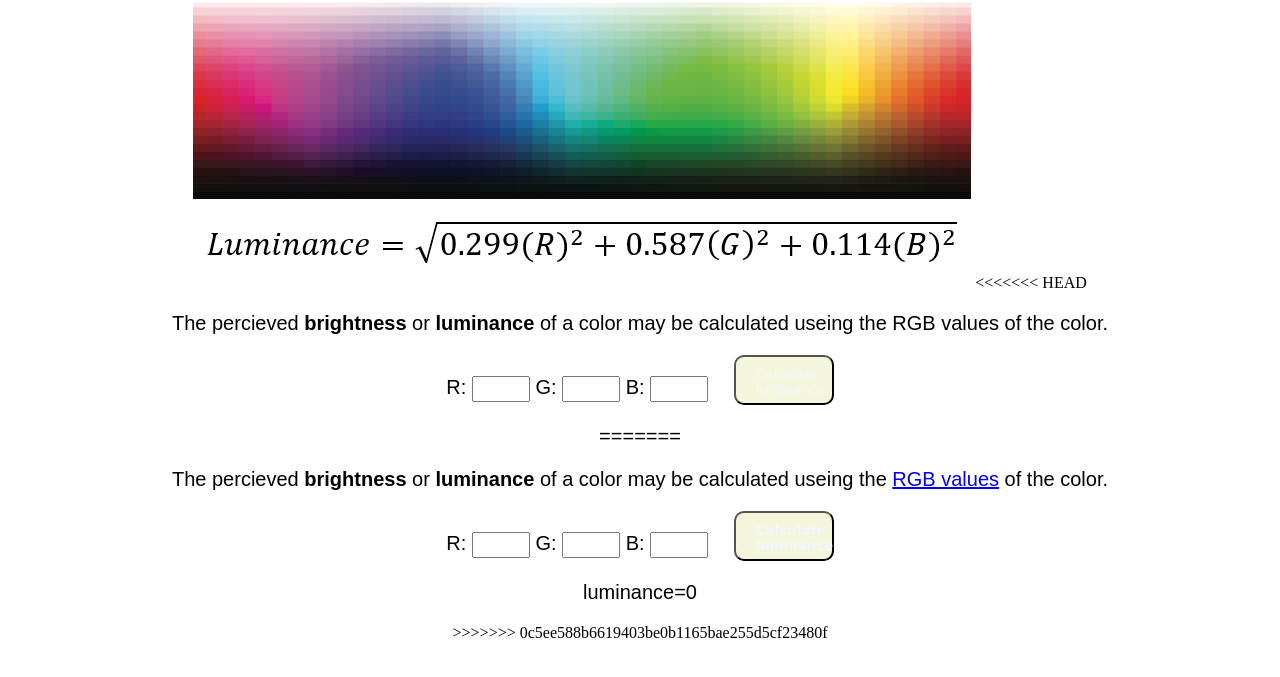
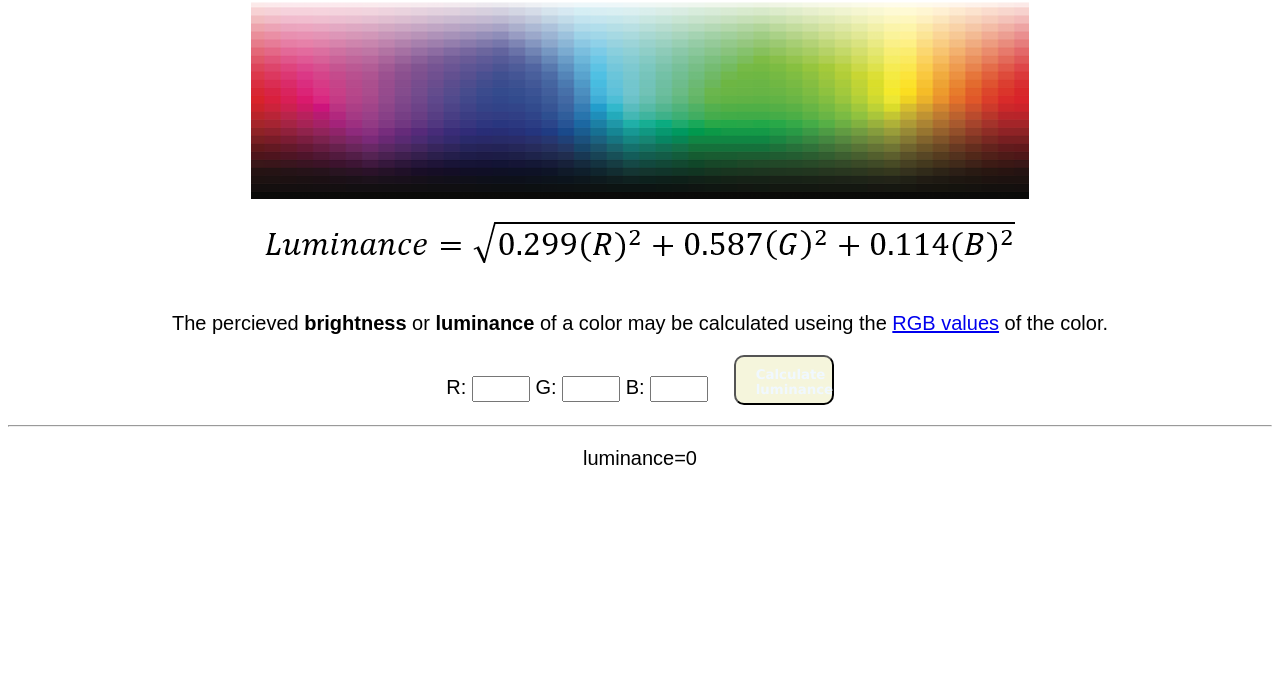
Before and after one commit to Bigkid6999/color, a plain HTML site: page index.html in a window 1280 px wide. Shown: the part 79-756 px from the top of the page. Drawn offline with Linux system fonts and the light colour scheme.

Commit message:
Update index.html

```diff
--- a/index.html
+++ b/index.html
@@ -6,11 +6,7 @@
   </head>
   <body>
     <h1>Color Brightness Calculator</h1>
-    <img src="img/luminance-formula.png" alt="">
-<<<<<<< HEAD
-  <p>The percieved <strong>brightness</strong> or <strong>luminance</strong>  of a color may be calculated useing the <a>RGB values</a> of the color.
-<p>R: <input type="number" /> G: <input type="number"/> B: <input type="number"/> <button>Calculate luminance</button><p>
-=======
+    <img src="img/luminance-formula.png" alt="luminance-formula">
     <p>The percieved <strong>brightness</strong> or <strong>luminance</strong>  of a color may be calculated useing the <a href="https://www.w3schools.com/colors/default.asp"
     target="_blank"</a> RGB values<a> of the color.</p>
 
@@ -20,8 +16,9 @@ G: <input type="number" />
 B: <input type="number"/>
 <Button><strong>Calculate luminance</strong></Button>
       </p>
+      <hr>
 <p>luminance=0</p>
->>>>>>> 0c5ee588b6619403be0b1165bae255d5cf23480f
+
   </body>
 
 </html>
```
